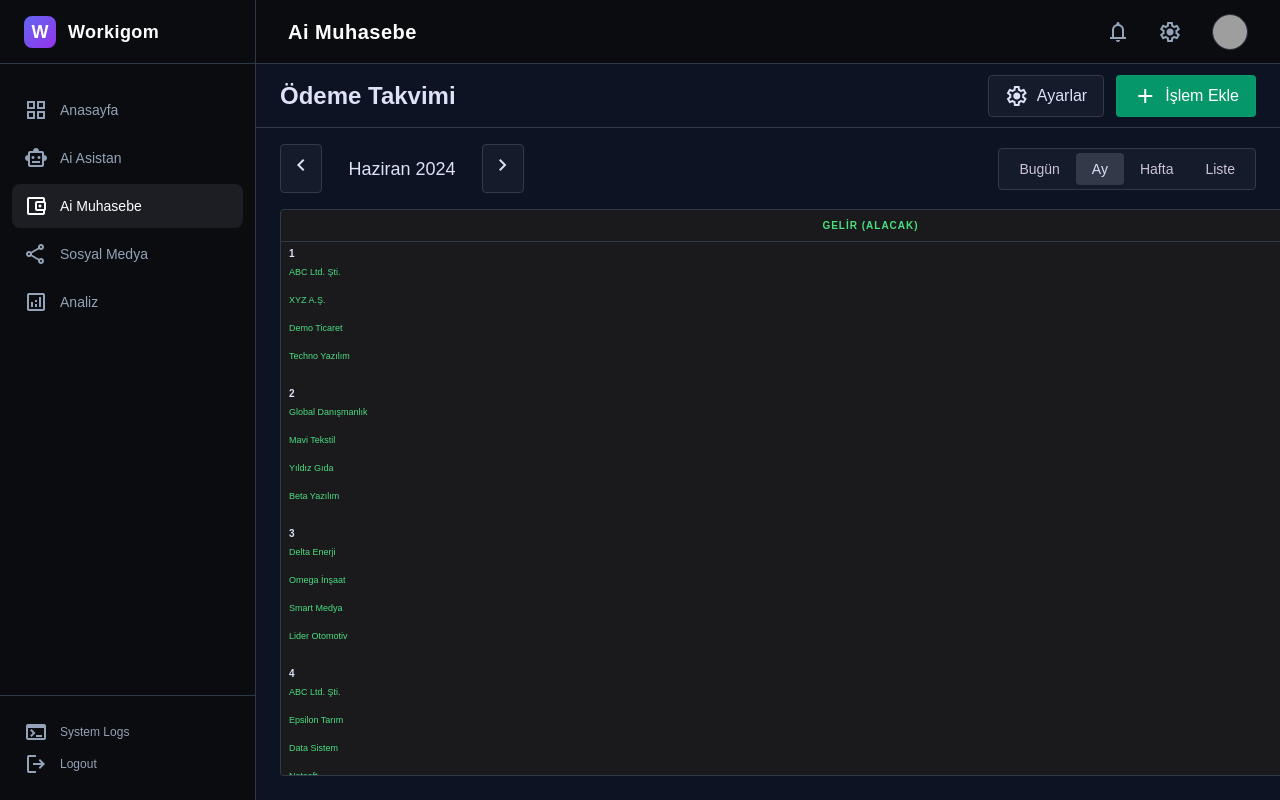
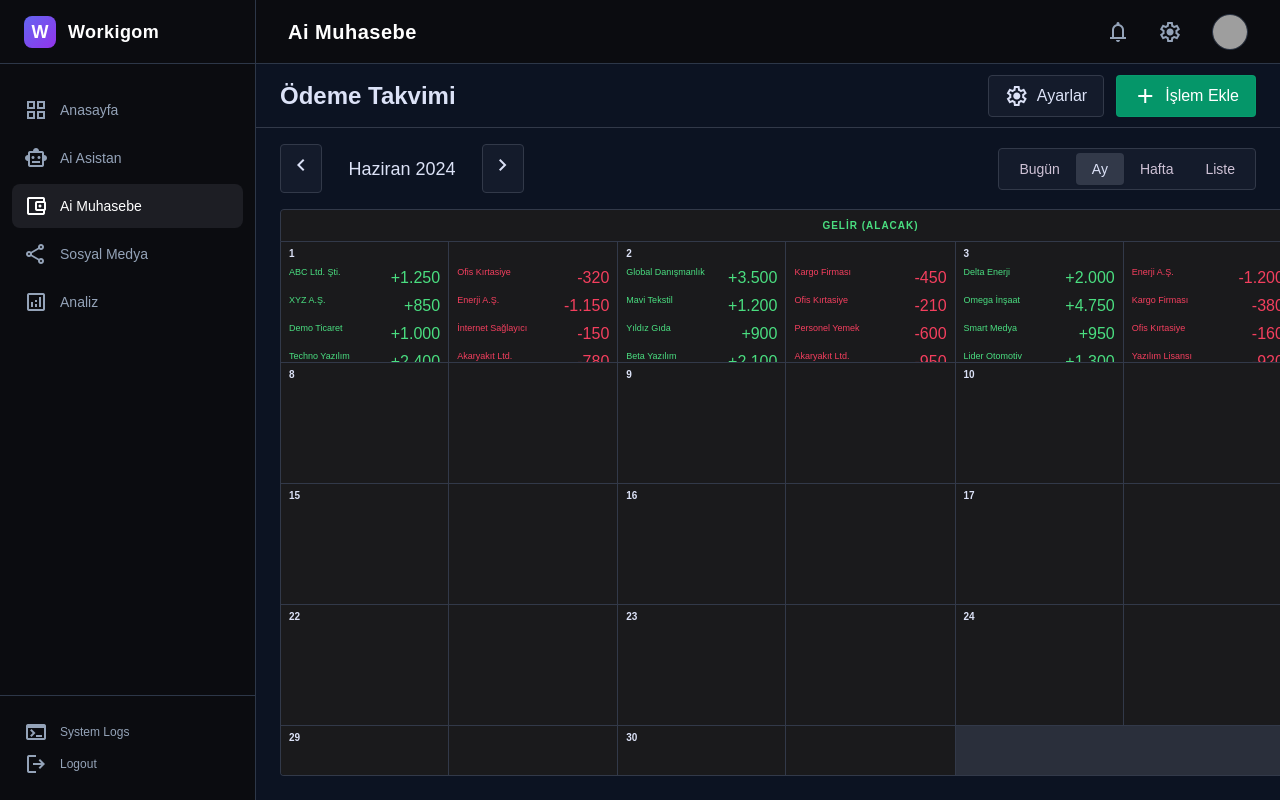
Before and after one commit to cicicarscom-pixel/flowweb, a Next.js app: page /ai-muhasebe/odeme-takvimi in a window 1280 px wide. Built offline with nearby package versions, Linux system fonts and the light colour scheme; grey boxes are pictures that could not be loaded.

Commit message:
Fix calendar grid layout and scrollbar

```diff
--- a/src/app/(dashboard)/ai-muhasebe/odeme-takvimi/page.tsx
+++ b/src/app/(dashboard)/ai-muhasebe/odeme-takvimi/page.tsx
@@ -69,7 +69,7 @@ export default function OdemeTakvimiPage() {
         </div>
         {/* Calendar Grid */}
         <div
-          className="flex-1 calendar-grid-container border border-t-0 border-surface-bright rounded-b overflow-x-auto"
+          className="flex-1 grid grid-cols-7 gap-[1px] bg-surface-bright border border-t-0 border-surface-bright rounded-b overflow-x-auto"
           style={{ minWidth: "2362px", gridAutoRows: "minmax(120px, auto)" }}
         >
           {/* Day 1 */}
--- a/src/app/globals.css
+++ b/src/app/globals.css
@@ -103,3 +103,14 @@ body {
 }
 
 @layer utilities { .no-scrollbar { -ms-overflow-style: none; scrollbar-width: none; } .no-scrollbar::-webkit-scrollbar { display: none; } }
+/* Custom Scrollbar for Calendar Cells */
+.calendar-cell-scroll::-webkit-scrollbar {
+  width: 2px;
+}
+.calendar-cell-scroll::-webkit-scrollbar-track {
+  background: transparent;
+}
+.calendar-cell-scroll::-webkit-scrollbar-thumb {
+  background-color: #39393b;
+  border-radius: 4px;
+}
```
